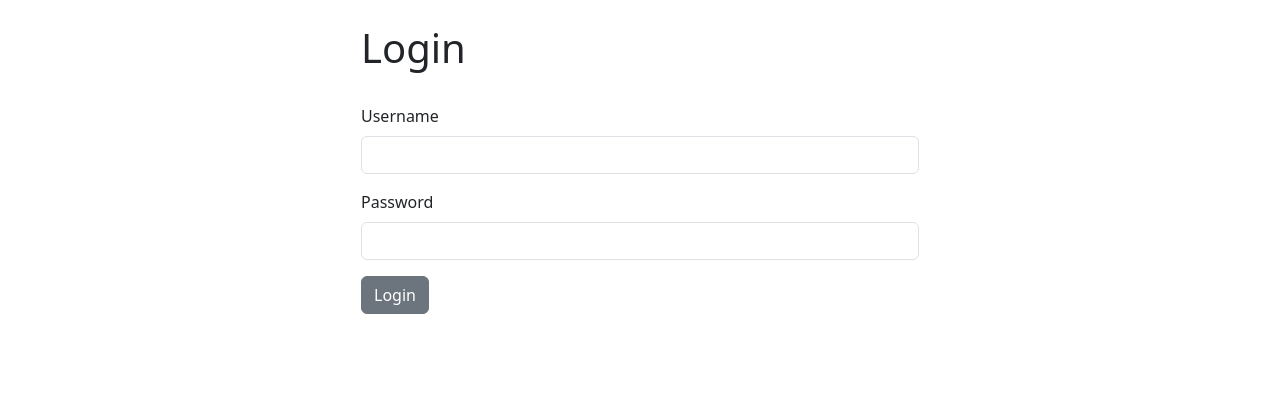
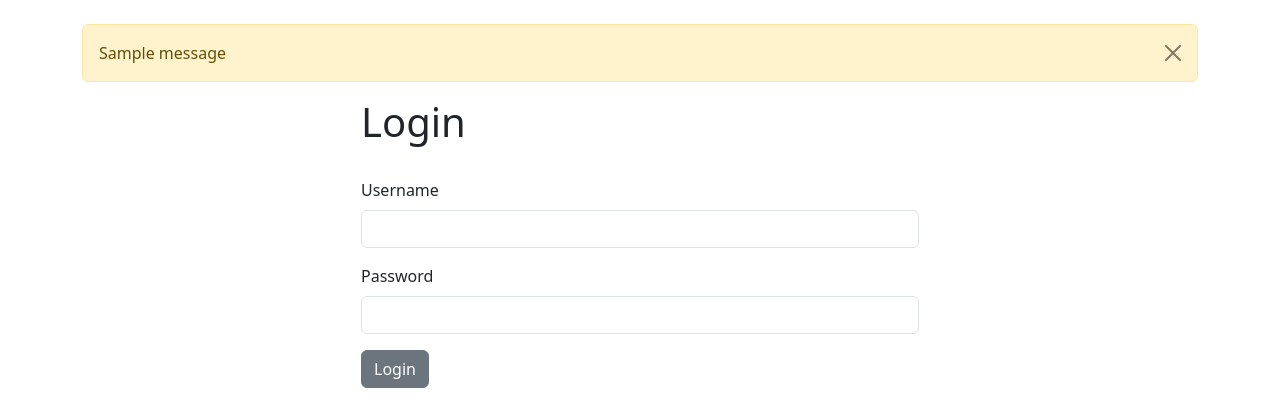
Before and after one commit to BeckhamDev/Django-CRM, a Django app: template website/templates/home.html in a window 1280 px wide. Shown: the part 56-476 px from the top of the page. Run offline with Django 4.2, Linux system fonts and the light colour scheme; the template is opened without the code that fills it, so the values that code supplies are empty; tables that the repository leaves empty hold one stand-in row (values such as "Sample post"); one stand-in notice (Sample message) is shown; parts of the project's set-up code (start-up, migrations or seed data) failed here and were passed over.

Commit message:
feat: :sparkles: Showing the messages displayed at the login process

```diff
--- a/website/templates/base.html
+++ b/website/templates/base.html
@@ -10,6 +10,15 @@
     {% include 'navbar.html' %}
     <div class="container">
       <br/>
+      {% if messages %}
+        {% for message in messages  %}
+        <div class="alert alert-warning alert-dismissible fade show" role="alert">
+          {{ message }}
+          <button type="button" class="btn-close" data-bs-dismiss="alert" aria-label="Close"></button>
+        </div>
+        {% endfor %}
+      {% endif %}
+
       {% block content %}
       {% endblock %}
     </div>
```
